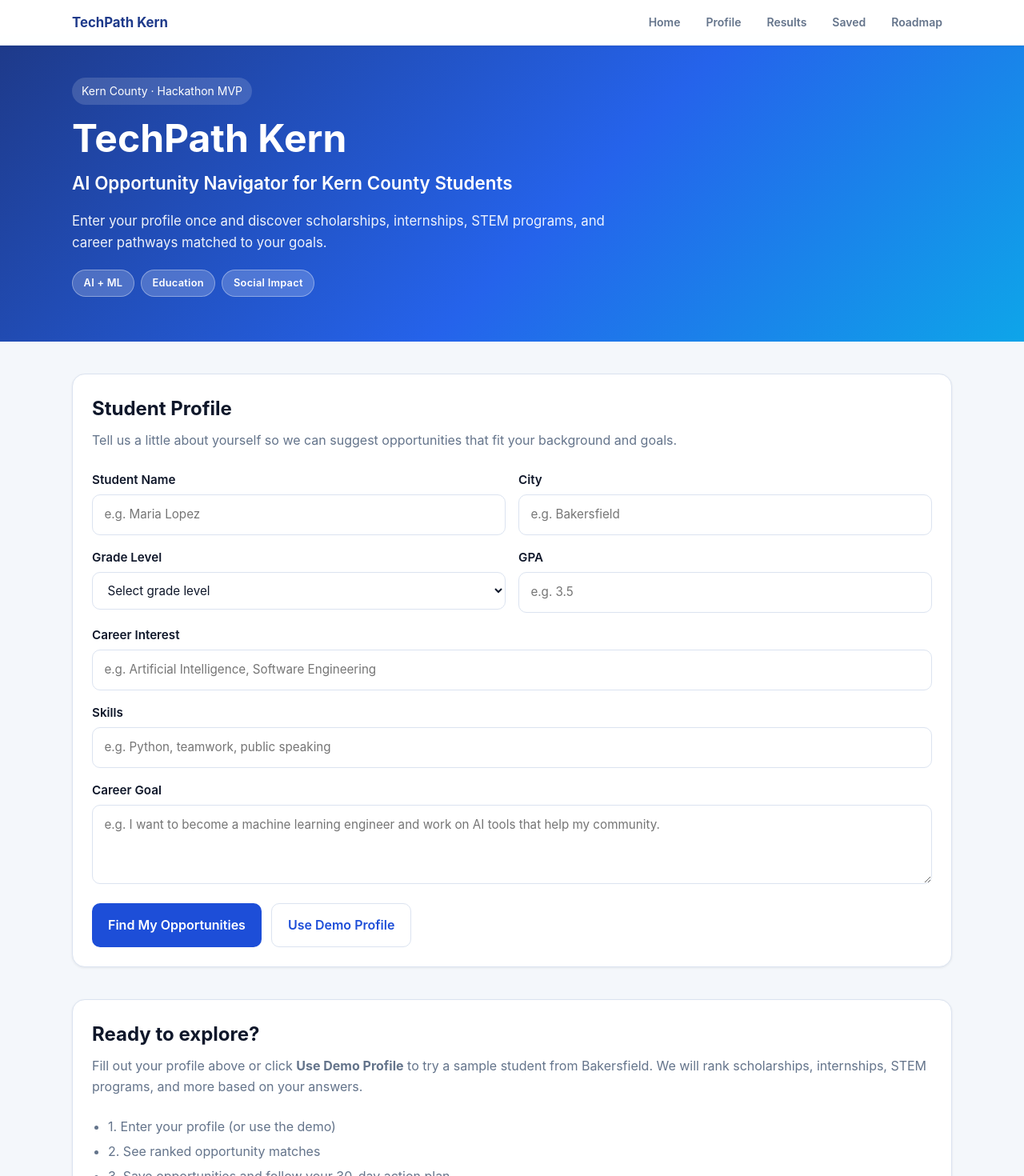
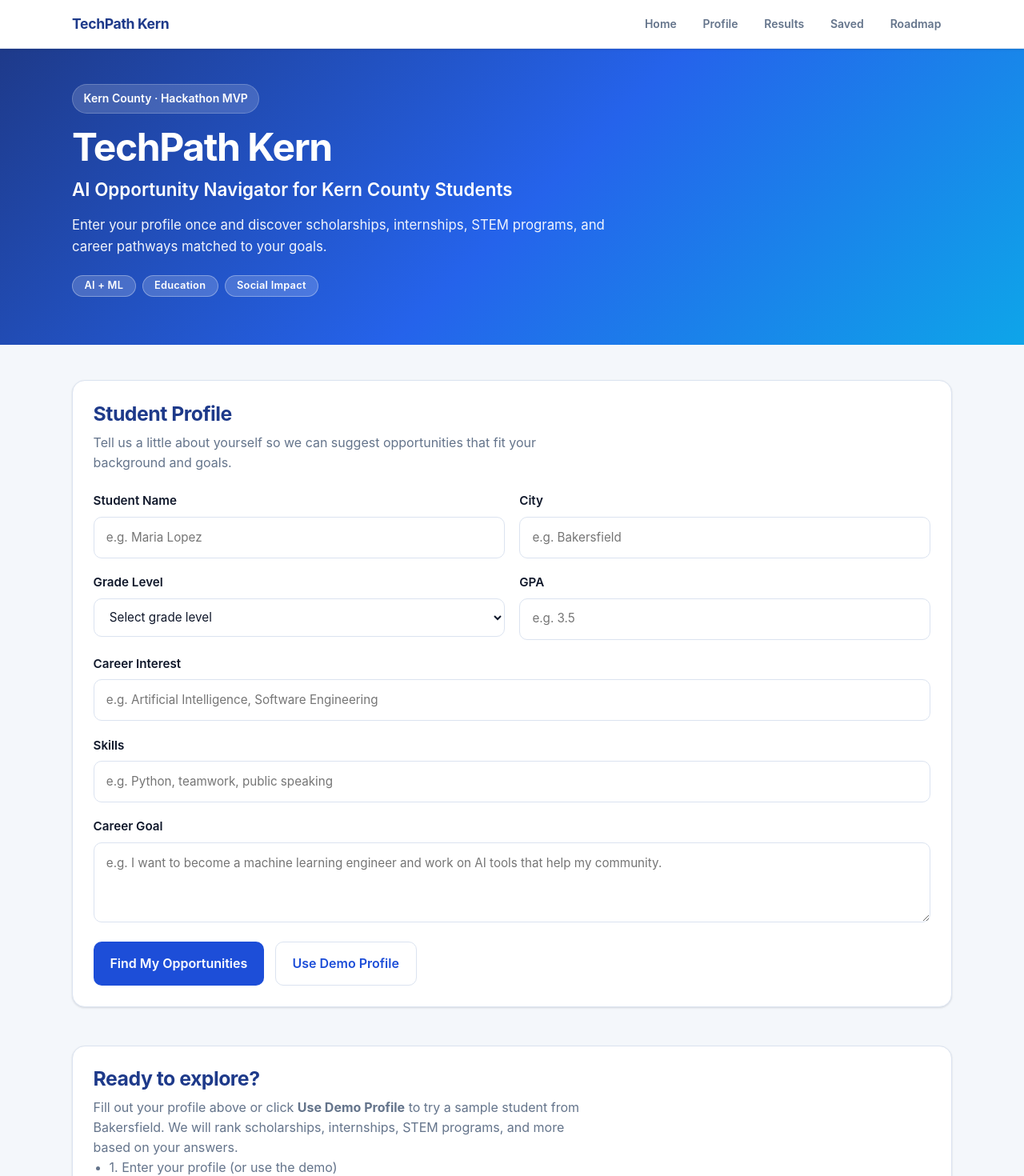
Before and after one commit to JCVB51/techpath-kern, a React (Vite) app: page / in a window 1280 px wide. Shown: the top 1470 px of the page at 80% size. Built offline with nearby package versions, Linux system fonts and the light colour scheme.

Commit message:
Polish final UI styling

```diff
--- a/src/index.css
+++ b/src/index.css
@@ -13,15 +13,20 @@
   --color-text: #0f172a;
   --color-muted: #64748b;
   --color-border: #dbe3f0;
+  --color-border-strong: #c7d4e8;
   --color-high: #15803d;
   --color-high-bg: #dcfce7;
   --color-medium: #b45309;
   --color-medium-bg: #fef3c7;
-  --shadow-sm: 0 1px 3px rgba(15, 23, 42, 0.08);
-  --shadow-md: 0 10px 30px rgba(15, 23, 42, 0.08);
+  --shadow-sm: 0 1px 2px rgba(15, 23, 42, 0.06), 0 1px 3px rgba(15, 23, 42, 0.08);
+  --shadow-md: 0 4px 12px rgba(15, 23, 42, 0.06), 0 8px 24px rgba(15, 23, 42, 0.08);
+  --shadow-card-hover: 0 6px 16px rgba(15, 23, 42, 0.08), 0 12px 28px rgba(29, 78, 216, 0.08);
   --radius: 16px;
+  --radius-sm: 10px;
   --max-width: 1100px;
-  --navbar-height: 3.5rem;
+  --navbar-height: 3.75rem;
+  --transition: 0.18s ease;
+  --focus-ring: 0 0 0 3px rgba(37, 99, 235, 0.28);
 }
 
 html {
@@ -34,7 +39,8 @@ body {
     sans-serif;
   line-height: 1.6;
   color: var(--color-text);
-  background: linear-gradient(180deg, #eef4ff 0%, var(--color-bg) 220px);
+  background: linear-gradient(180deg, #eef4ff 0%, var(--color-bg) 280px);
+  -webkit-font-smoothing: antialiased;
 }
 
 h1,
@@ -54,23 +60,24 @@ p {
 .main-content {
   width: min(calc(100% - 2rem), var(--max-width));
   margin: 0 auto;
-  padding: 2.5rem 0 3.5rem;
+  padding: 2.75rem 0 4rem;
   display: flex;
   flex-direction: column;
-  gap: 2.5rem;
+  gap: 3rem;
   flex: 1;
 }
 
 .page-section {
-  scroll-margin-top: calc(var(--navbar-height) + 1rem);
+  scroll-margin-top: calc(var(--navbar-height) + 1.25rem);
 }
 
+/* —— Navbar —— */
 .navbar {
   position: sticky;
   top: 0;
   z-index: 100;
-  background: rgba(255, 255, 255, 0.95);
-  backdrop-filter: blur(8px);
+  background: rgba(255, 255, 255, 0.97);
+  backdrop-filter: blur(10px);
   border-bottom: 1px solid var(--color-border);
   box-shadow: var(--shadow-sm);
 }
@@ -86,15 +93,23 @@ p {
 }
 
 .navbar__brand {
-  font-size: 1.05rem;
+  font-size: 1.1rem;
   font-weight: 700;
   color: var(--color-primary-dark);
   text-decoration: none;
   white-space: nowrap;
+  letter-spacing: -0.02em;
+  transition: color var(--transition);
 }
 
 .navbar__brand:hover {
   color: var(--color-primary);
+}
+
+.navbar__brand:focus-visible {
+  outline: none;
+  box-shadow: var(--focus-ring);
+  border-radius: 6px;
 }
 
 .navbar__links {
@@ -103,19 +118,19 @@ p {
   padding: 0;
   display: flex;
   flex-wrap: wrap;
-  gap: 0.25rem 0.5rem;
+  gap: 0.35rem;
   justify-content: flex-end;
 }
 
 .navbar__link {
   display: inline-block;
-  padding: 0.4rem 0.75rem;
-  border-radius: 8px;
+  padding: 0.45rem 0.85rem;
+  border-radius: var(--radius-sm);
   font-size: 0.875rem;
   font-weight: 600;
   color: var(--color-muted);
   text-decoration: none;
-  transition: background 0.15s, color 0.15s;
+  transition: background var(--transition), color var(--transition), transform var(--transition);
 }
 
 .navbar__link:hover {
@@ -123,21 +138,48 @@ p {
   color: var(--color-primary);
 }
 
+.navbar__link:active {
+  transform: scale(0.98);
+}
+
+.navbar__link:focus-visible {
+  outline: none;
+  box-shadow: var(--focus-ring);
+  color: var(--color-primary);
+}
+
+/* —— Section headers —— */
 .section-header {
   display: flex;
   justify-content: space-between;
   align-items: flex-start;
-  gap: 1rem;
-  margin-bottom: 1rem;
+  gap: 1.25rem;
+  margin-bottom: 1.25rem;
 }
 
 .section-label {
-  font-size: 0.8rem;
+  font-size: 0.75rem;
   font-weight: 700;
   text-transform: uppercase;
-  letter-spacing: 0.06em;
+  letter-spacing: 0.08em;
   color: var(--color-accent);
-  margin-bottom: 0.35rem;
+  margin-bottom: 0.4rem;
+}
+
+.section-title {
+  font-size: 1.55rem;
+  font-weight: 700;
+  letter-spacing: -0.02em;
+  color: var(--color-primary-dark);
+  line-height: 1.25;
+  margin-bottom: 0.5rem;
+}
+
+.section-subtitle {
+  color: var(--color-muted);
+  line-height: 1.55;
+  margin-bottom: 1.5rem;
+  max-width: 62ch;
 }
 
 .section-subtitle--flush {
@@ -146,27 +188,31 @@ p {
 
 .section-placeholder {
   border-style: dashed;
+  border-color: var(--color-border-strong);
   background: #fafbff;
 }
 
 .saved-opportunities-section {
-  padding-top: 0.5rem;
+  padding-top: 0.25rem;
 }
 
 .saved-opportunities__count {
   flex-shrink: 0;
-  padding: 0.4rem 0.85rem;
+  display: inline-flex;
+  align-items: center;
+  padding: 0.45rem 0.9rem;
   border-radius: 999px;
   background: var(--color-high-bg);
   color: var(--color-high);
   font-size: 0.85rem;
   font-weight: 700;
+  line-height: 1;
 }
 
 .saved-opportunities__filter {
   display: flex;
   flex-direction: column;
-  gap: 0.4rem;
+  gap: 0.45rem;
   font-size: 0.9rem;
   font-weight: 600;
   margin-bottom: 1.25rem;
@@ -175,18 +221,20 @@ p {
 
 .saved-opportunities__filter select {
   width: 100%;
-  padding: 0.65rem 0.75rem;
+  padding: 0.7rem 0.85rem;
   border: 1px solid var(--color-border);
-  border-radius: 10px;
+  border-radius: var(--radius-sm);
   font: inherit;
   font-weight: 400;
   color: var(--color-text);
   background: #fff;
+  transition: border-color var(--transition), box-shadow var(--transition);
 }
 
 .saved-opportunities__filter select:focus {
-  outline: 2px solid rgba(37, 99, 235, 0.25);
+  outline: none;
   border-color: var(--color-primary);
+  box-shadow: var(--focus-ring);
 }
 
 .saved-opportunities__empty--filter {
@@ -194,30 +242,34 @@ p {
 }
 
 .roadmap-source-note {
-  margin-top: 0.75rem;
-  padding: 0.5rem 0.85rem;
-  border-radius: 8px;
+  margin-top: 0.85rem;
+  padding: 0.6rem 1rem;
+  border-radius: var(--radius-sm);
   background: #eff6ff;
+  border: 1px solid #bfdbfe;
   color: var(--color-primary-dark);
   font-size: 0.9rem;
   font-weight: 600;
+  line-height: 1.45;
 }
 
 .saved-opportunities__hint {
-  margin-top: 0.5rem;
+  margin-top: 0.6rem;
   font-size: 0.9rem;
   color: var(--color-primary);
   font-weight: 600;
+  line-height: 1.45;
 }
 
 .roadmap-section {
-  padding-top: 0.5rem;
+  padding-top: 0.25rem;
 }
 
+/* —— Header —— */
 .header {
-  background: linear-gradient(135deg, #1e3a8a 0%, #2563eb 55%, #0ea5e9 100%);
+  background: linear-gradient(135deg, #1e3a8a 0%, #2563eb 52%, #0ea5e9 100%);
   color: white;
-  padding: 2.5rem 1.5rem 3.5rem;
+  padding: 2.75rem 1.5rem 3.75rem;
   scroll-margin-top: var(--navbar-height);
 }
 
@@ -229,29 +281,34 @@ p {
 .header__badge {
   display: inline-block;
   margin-bottom: 1rem;
-  padding: 0.35rem 0.75rem;
+  padding: 0.4rem 0.85rem;
   border-radius: 999px;
-  background: rgba(255, 255, 255, 0.15);
+  background: rgba(255, 255, 255, 0.16);
+  border: 1px solid rgba(255, 255, 255, 0.2);
   font-size: 0.875rem;
+  font-weight: 600;
 }
 
 .header__title {
   font-size: clamp(2rem, 5vw, 3rem);
-  line-height: 1.1;
+  line-height: 1.08;
   margin-bottom: 0.75rem;
+  letter-spacing: -0.03em;
 }
 
 .header__tagline {
   font-size: clamp(1.1rem, 2.5vw, 1.4rem);
   font-weight: 600;
   margin-bottom: 1rem;
+  line-height: 1.35;
 }
 
 .header__description {
   max-width: 680px;
-  color: rgba(255, 255, 255, 0.92);
+  color: rgba(255, 255, 255, 0.93);
   font-size: 1.05rem;
-  margin-bottom: 1.25rem;
+  line-height: 1.6;
+  margin-bottom: 1.35rem;
 }
 
 .header__tracks {
@@ -261,49 +318,61 @@ p {
 }
 
 .header__track {
-  padding: 0.35rem 0.85rem;
+  display: inline-flex;
+  align-items: center;
+  padding: 0.4rem 0.9rem;
   border-radius: 999px;
-  background: rgba(255, 255, 255, 0.2);
-  border: 1px solid rgba(255, 255, 255, 0.35);
+  background: rgba(255, 255, 255, 0.18);
+  border: 1px solid rgba(255, 255, 255, 0.32);
   font-size: 0.8rem;
   font-weight: 600;
   letter-spacing: 0.02em;
+  line-height: 1;
 }
 
+/* —— Cards —— */
 .card {
   background: var(--color-surface);
   border: 1px solid var(--color-border);
   border-radius: var(--radius);
   box-shadow: var(--shadow-sm);
-  padding: 1.5rem;
-  transition: box-shadow 0.15s ease;
+  padding: 1.6rem;
 }
 
-.card:hover {
-  box-shadow: var(--shadow-md);
+.opportunity-card,
+.saved-opportunity,
+.roadmap-step,
+.results-controls.card,
+.results-section__intro.card,
+.saved-opportunities.card,
+.roadmap-card,
+.empty-state {
+  transition: box-shadow var(--transition), border-color var(--transition);
 }
 
-.section-title {
-  font-size: 1.5rem;
-  margin-bottom: 0.5rem;
+.opportunity-card:hover,
+.saved-opportunity:hover,
+.roadmap-step:hover,
+.results-controls.card:hover,
+.results-section__intro.card:hover,
+.saved-opportunities.card:hover,
+.roadmap-card:hover {
+  box-shadow: var(--shadow-card-hover);
+  border-color: var(--color-border-strong);
 }
 
-.section-subtitle {
-  color: var(--color-muted);
-  margin-bottom: 1.5rem;
-}
-
+/* —— Form —— */
 .form-grid {
   display: grid;
   grid-template-columns: repeat(2, minmax(0, 1fr));
-  gap: 1rem;
+  gap: 1.15rem;
   margin-bottom: 1.5rem;
 }
 
 .form-field {
   display: flex;
   flex-direction: column;
-  gap: 0.4rem;
+  gap: 0.45rem;
   font-size: 0.95rem;
   font-weight: 600;
 }
@@ -316,20 +385,22 @@ p {
 .form-field select,
 .form-field textarea {
   width: 100%;
-  padding: 0.75rem 0.9rem;
+  padding: 0.8rem 0.95rem;
   border: 1px solid var(--color-border);
-  border-radius: 10px;
+  border-radius: var(--radius-sm);
   font: inherit;
   font-weight: 400;
   color: var(--color-text);
   background: #fff;
+  transition: border-color var(--transition), box-shadow var(--transition);
 }
 
 .form-field input:focus,
 .form-field select:focus,
 .form-field textarea:focus {
-  outline: 2px solid rgba(37, 99, 235, 0.25);
+  outline: none;
   border-color: var(--color-primary);
+  box-shadow: var(--focus-ring);
 }
 
 .form-field--invalid input,
@@ -342,13 +413,15 @@ p {
   font-size: 0.85rem;
   font-weight: 500;
   color: #b91c1c;
+  line-height: 1.4;
 }
 
 .form-message {
-  padding: 0.75rem 1rem;
-  border-radius: 10px;
+  padding: 0.85rem 1.1rem;
+  border-radius: var(--radius-sm);
   font-size: 0.95rem;
   margin-bottom: 1rem;
+  line-height: 1.45;
 }
 
 .form-message--error {
@@ -361,19 +434,32 @@ p {
   margin: 0;
   padding-left: 1.25rem;
   color: var(--color-muted);
+  line-height: 1.55;
 }
 
 .empty-state__steps li + li {
-  margin-top: 0.35rem;
+  margin-top: 0.4rem;
 }
 
+/* —— Buttons —— */
 .btn {
   border: none;
-  border-radius: 10px;
-  padding: 0.85rem 1.25rem;
+  border-radius: var(--radius-sm);
+  padding: 0.85rem 1.3rem;
   font: inherit;
   font-weight: 600;
   cursor: pointer;
+  transition: background var(--transition), color var(--transition),
+    border-color var(--transition), box-shadow var(--transition), transform var(--transition);
+}
+
+.btn:focus-visible {
+  outline: none;
+  box-shadow: var(--focus-ring);
+}
+
+.btn:active {
+  transform: translateY(1px);
 }
 
 .btn--primary {
@@ -386,7 +472,7 @@ p {
 }
 
 .btn--secondary {
-  background: transparent;
+  background: #fff;
   color: var(--color-primary);
   border: 1px solid var(--color-border);
 }
@@ -415,27 +501,30 @@ p {
 
 .btn--saved:hover {
   background: #bbf7d0;
+  border-color: #4ade80;
 }
 
 .opportunity-card__actions {
   display: flex;
   flex-direction: column;
-  gap: 0.5rem;
+  gap: 0.55rem;
   margin-top: auto;
-  padding-top: 0.5rem;
+  padding-top: 0.65rem;
 }
 
 .opportunity-card__actions .btn {
   width: 100%;
 }
 
+/* —— Saved opportunities —— */
 .saved-opportunities__empty {
-  padding: 1.25rem;
-  border-radius: 12px;
+  padding: 1.5rem;
+  border-radius: var(--radius-sm);
   background: #f8fbff;
-  border: 1px dashed var(--color-border);
+  border: 1px dashed var(--color-border-strong);
   color: var(--color-muted);
   text-align: center;
+  line-height: 1.55;
 }
 
 .saved-opportunities__list {
@@ -444,13 +533,13 @@ p {
   padding: 0;
   display: flex;
   flex-direction: column;
-  gap: 1rem;
+  gap: 1.15rem;
 }
 
 .saved-opportunity {
-  padding: 1.25rem;
+  padding: 1.35rem;
   border: 1px solid var(--color-border);
-  border-radius: 12px;
+  border-radius: var(--radius-sm);
   background: #fafbff;
 }
 
@@ -459,21 +548,23 @@ p {
   justify-content: space-between;
   gap: 1rem;
   align-items: flex-start;
-  margin-bottom: 0.75rem;
+  margin-bottom: 0.85rem;
 }
 
 .saved-opportunity__type {
-  font-size: 0.8rem;
+  font-size: 0.75rem;
   font-weight: 700;
   text-transform: uppercase;
-  letter-spacing: 0.04em;
+  letter-spacing: 0.05em;
   color: var(--color-accent);
-  margin-bottom: 0.25rem;
+  margin-bottom: 0.3rem;
 }
 
 .saved-opportunity__title {
-  font-size: 1.1rem;
-  line-height: 1.3;
+  font-size: 1.12rem;
+  line-height: 1.35;
+  font-weight: 600;
+  color: var(--color-text);
 }
 
 .saved-opportunity__deadline {
@@ -483,85 +574,95 @@ p {
 }
 
 .saved-opportunity__next-action {
-  padding: 0.75rem;
+  padding: 0.85rem;
   margin-bottom: 1rem;
-  border-radius: 10px;
+  border-radius: var(--radius-sm);
   background: #eff6ff;
   border: 1px solid #bfdbfe;
 }
 
 .saved-opportunity__next-action h4 {
   font-size: 0.9rem;
-  margin-bottom: 0.35rem;
+  margin-bottom: 0.4rem;
   color: var(--color-primary-dark);
 }
 
 .saved-opportunity__next-action p {
   color: var(--color-muted);
   font-size: 0.95rem;
+  line-height: 1.5;
 }
 
 .saved-opportunity__checklist h4 {
   font-size: 0.95rem;
-  margin-bottom: 0.35rem;
+  margin-bottom: 0.4rem;
+  color: var(--color-text);
 }
 
 .form-actions {
   display: flex;
   flex-wrap: wrap;
-  gap: 0.75rem;
+  gap: 0.85rem;
 }
 
+/* —— Results —— */
 .results-section {
   display: flex;
   flex-direction: column;
-  gap: 1.5rem;
+  gap: 1.75rem;
 }
 
 .results-controls__title {
-  font-size: 1.1rem;
-  margin-bottom: 0.35rem;
+  font-size: 1.12rem;
+  font-weight: 700;
+  color: var(--color-primary-dark);
+  margin-bottom: 0.4rem;
 }
 
 .results-controls__hint {
   color: var(--color-muted);
   font-size: 0.9rem;
-  margin-bottom: 1rem;
+  margin-bottom: 1.15rem;
+  line-height: 1.5;
 }
 
 .results-controls__grid {
   display: grid;
   grid-template-columns: repeat(auto-fit, minmax(200px, 1fr));
-  gap: 1rem;
+  gap: 1.1rem;
 }
 
 .results-controls__field {
   display: flex;
   flex-direction: column;
-  gap: 0.4rem;
+  gap: 0.45rem;
   font-size: 0.9rem;
   font-weight: 600;
 }
 
 .results-controls__field select {
   width: 100%;
-  padding: 0.65rem 0.75rem;
+  padding: 0.7rem 0.85rem;
   border: 1px solid var(--color-border);
-  border-radius: 10px;
+  border-radius: var(--radius-sm);
   font: inherit;
   font-weight: 400;
   color: var(--color-text);
   background: #fff;
+  transition: border-color var(--transition), box-shadow var(--transition);
 }
 
 .results-controls__field select:focus {
-  outline: 2px solid rgba(37, 99, 235, 0.25);
+  outline: none;
   border-color: var(--color-primary);
+  box-shadow: var(--focus-ring);
 }
 
 .results-section__empty {
   text-align: center;
   color: var(--color-muted);
+  padding: 1.5rem;
+  line-height: 1.55;
 }
 
 .results-section__empty p {
@@ -571,17 +672,20 @@ p {
 .results-summary {
   display: flex;
   flex-wrap: wrap;
-  gap: 0.5rem;
-  margin-bottom: 1rem;
+  gap: 0.55rem;
+  margin-bottom: 1.15rem;
 }
 
 .results-summary__item {
-  padding: 0.35rem 0.75rem;
+  display: inline-flex;
+  align-items: center;
+  padding: 0.4rem 0.8rem;
   border-radius: 999px;
   background: #f1f5f9;
   color: var(--color-text);
   font-size: 0.85rem;
   font-weight: 600;
+  line-height: 1;
 }
 
 .results-summary__item--high {
@@ -597,36 +701,40 @@ p {
 .profile-summary {
   display: flex;
   flex-wrap: wrap;
-  gap: 0.75rem;
+  gap: 0.65rem;
 }
 
 .profile-summary span {
-  padding: 0.4rem 0.75rem;
+  display: inline-flex;
+  align-items: center;
+  padding: 0.45rem 0.8rem;
   border-radius: 999px;
   background: #eff6ff;
   color: var(--color-primary-dark);
   font-size: 0.875rem;
   font-weight: 600;
+  line-height: 1.2;
 }
 
 .profile-summary__goal {
   flex-basis: 100%;
-  border-radius: 10px !important;
+  border-radius: var(--radius-sm) !important;
   font-weight: 500 !important;
-  line-height: 1.4;
+  line-height: 1.45;
+  padding: 0.65rem 0.85rem !important;
 }
 
 .opportunity-grid {
   display: grid;
   grid-template-columns: repeat(auto-fit, minmax(280px, 1fr));
-  gap: 1rem;
+  gap: 1.15rem;
 }
 
 .opportunity-card {
   background: var(--color-surface);
   border: 1px solid var(--color-border);
   border-radius: var(--radius);
-  padding: 1.25rem;
+  padding: 1.35rem;
   box-shadow: var(--shadow-sm);
   display: flex;
   flex-direction: column;
@@ -641,61 +749,69 @@ p {
 }
 
 .opportunity-card__rank {
+  font-size: 0.72rem;
+  font-weight: 700;
+  text-transform: uppercase;
+  letter-spacing: 0.05em;
+  color: var(--color-muted);
+  margin-bottom: 0.3rem;
+}
+
+.opportunity-card__type {
   font-size: 0.75rem;
   font-weight: 700;
   text-transform: uppercase;
-  letter-spacing: 0.04em;
-  color: var(--color-muted);
-  margin-bottom: 0.25rem;
-}
-
-.opportunity-card__type {
-  font-size: 0.8rem;
-  font-weight: 700;
-  text-transform: uppercase;
-  letter-spacing: 0.04em;
+  letter-spacing: 0.05em;
   color: var(--color-accent);
   margin-bottom: 0.35rem;
 }
 
 .opportunity-card__title {
   font-size: 1.15rem;
-  line-height: 1.3;
+  line-height: 1.35;
+  font-weight: 600;
+  color: var(--color-text);
 }
 
 .opportunity-card__match {
   display: flex;
   flex-direction: column;
   align-items: flex-end;
-  gap: 0.35rem;
+  gap: 0.4rem;
   flex-shrink: 0;
+  text-align: right;
 }
 
 .opportunity-card__location,
 .opportunity-card__deadline {
   color: var(--color-muted);
   font-size: 0.95rem;
+  line-height: 1.45;
 }
 
 .match-score {
-  font-size: 0.8rem;
+  font-size: 0.78rem;
   font-weight: 600;
   color: var(--color-muted);
+  line-height: 1;
 }
 
 .opportunity-card__section h4 {
   font-size: 0.95rem;
-  margin-bottom: 0.35rem;
+  font-weight: 600;
+  margin-bottom: 0.4rem;
+  color: var(--color-text);
 }
 
 .opportunity-card__section p {
   color: var(--color-muted);
   font-size: 0.95rem;
+  line-height: 1.5;
 }
 
 .opportunity-card__section--highlight {
-  padding: 0.75rem;
-  border-radius: 10px;
+  padding: 0.85rem;
+  border-radius: var(--radius-sm);
   background: #f0fdf4;
   border: 1px solid #bbf7d0;
 }
@@ -705,8 +821,8 @@ p {
 }
 
 .opportunity-card__section--tips {
-  padding: 0.75rem;
-  border-radius: 10px;
+  padding: 0.85rem;
+  border-radius: var(--radius-sm);
   background: #fffbeb;
   border: 1px solid #fde68a;
 }
@@ -725,12 +841,17 @@ p {
 }
 
 .match-badge {
+  display: inline-flex;
+  align-items: center;
+  justify-content: center;
   flex-shrink: 0;
-  padding: 0.35rem 0.65rem;
+  padding: 0.38rem 0.7rem;
   border-radius: 999px;
-  font-size: 0.75rem;
+  font-size: 0.72rem;
   font-weight: 700;
   white-space: nowrap;
+  line-height: 1;
+  letter-spacing: 0.02em;
 }
 
 .match-badge--excellent {
@@ -753,12 +874,13 @@ p {
   color: #475569;
 }
 
+/* —— Roadmap —— */
 .roadmap-step__header {
   display: flex;
   align-items: center;
-  gap: 0.75rem;
+  gap: 0.85rem;
   margin-bottom: 1rem;
-  padding-bottom: 0.75rem;
+  padding-bottom: 0.85rem;
   border-bottom: 1px solid var(--color-border);
 }
 
@@ -766,20 +888,21 @@ p {
   display: flex;
   align-items: center;
   justify-content: center;
-  width: 2.25rem;
-  height: 2.25rem;
+  width: 2.35rem;
+  height: 2.35rem;
   border-radius: 50%;
   background: var(--color-primary);
   color: white;
   font-size: 1rem;
   font-weight: 700;
   flex-shrink: 0;
+  box-shadow: 0 2px 6px rgba(29, 78, 216, 0.25);
 }
 
 .roadmap-step__theme {
   font-size: 0.9rem;
   color: var(--color-muted);
-  margin-top: 0.15rem;
+  margin-top: 0.2rem;
 }
 
 .roadmap-step__steps {
@@ -788,12 +911,12 @@ p {
   padding: 0;
   display: flex;
   flex-direction: column;
-  gap: 0.75rem;
+  gap: 0.85rem;
 }
 
 .roadmap-step__item {
   display: flex;
-  gap: 0.75rem;
+  gap: 0.85rem;
   align-items: flex-start;
 }
 
@@ -801,26 +924,27 @@ p {
   display: flex;
   align-items: center;
   justify-content: center;
-  width: 1.5rem;
-  height: 1.5rem;
+  width: 1.55rem;
+  height: 1.55rem;
   border-radius: 50%;
   background: #dbeafe;
   color: var(--color-primary-dark);
   font-size: 0.75rem;
   font-weight: 700;
   flex-shrink: 0;
-  margin-top: 0.15rem;
+  margin-top: 0.2rem;
 }
 
 .checklist {
   margin: 0;
-  padding-left: 1.2rem;
+  padding-left: 1.25rem;
   color: var(--color-muted);
   font-size: 0.95rem;
+  line-height: 1.5;
 }
 
 .checklist li + li {
-  margin-top: 0.35rem;
+  margin-top: 0.4rem;
 }
 
 .roadmap-list {
@@ -828,13 +952,13 @@ p {
   margin: 0;
   padding: 0;
   display: grid;
-  gap: 1rem;
+  gap: 1.15rem;
 }
 
 .roadmap-step {
-  padding: 1rem;
+  padding: 1.15rem;
   border: 1px solid var(--color-border);
-  border-radius: 12px;
+  border-radius: var(--radius-sm);
   background: #f8fbff;
 }
 
@@ -847,58 +971,76 @@ p {
 
 .roadmap-step__title {
   font-size: 1.05rem;
+  font-weight: 600;
   margin-bottom: 0.35rem;
+  color: var(--color-text);
 }
 
 .roadmap-step__description {
   color: var(--color-muted);
   font-size: 0.95rem;
+  line-height: 1.5;
 }
 
+/* —— Footer —— */
 .footer {
   text-align: center;
-  padding: 1.5rem;
+  padding: 1.75rem 1.5rem;
   color: var(--color-muted);
   font-size: 0.9rem;
   border-top: 1px solid var(--color-border);
-  background: rgba(255, 255, 255, 0.7);
+  background: rgba(255, 255, 255, 0.85);
+  backdrop-filter: blur(6px);
 }
 
+/* —— Mobile —— */
 @media (max-width: 720px) {
   .form-grid {
     grid-template-columns: 1fr;
   }
 
   .header {
-    padding: 2rem 1rem 2.5rem;
+    padding: 2.25rem 1rem 2.75rem;
   }
 
   .main-content {
-    width: min(calc(100% - 1rem), var(--max-width));
-    padding-top: 1.5rem;
-    gap: 2rem;
+    width: min(calc(100% - 1.25rem), var(--max-width));
+    padding: 1.75rem 0 3rem;
+    gap: 2.25rem;
+  }
+
+  .card {
+    padding: 1.35rem;
   }
 
   .navbar__inner {
-    width: min(calc(100% - 1rem), var(--max-width));
+    width: min(calc(100% - 1.25rem), var(--max-width));
     flex-direction: column;
     align-items: stretch;
-    padding: 0.65rem 0;
+    padding: 0.7rem 0;
+    min-height: auto;
   }
 
   .navbar__links {
     justify-content: flex-start;
     overflow-x: auto;
     flex-wrap: nowrap;
-    padding-bottom: 0.15rem;
+    padding-bottom: 0.2rem;
+    -webkit-overflow-scrolling: touch;
   }
 
   .navbar__link {
     white-space: nowrap;
+    flex-shrink: 0;
   }
 
   .section-header {
     flex-direction: column;
+    gap: 0.75rem;
+  }
+
+  .section-title {
+    font-size: 1.35rem;
   }
 
   .saved-opportunities__filter {
@@ -907,6 +1049,11 @@ p {
 
   .opportunity-card__header {
     flex-direction: column;
+  }
+
+  .opportunity-card__match {
+    align-items: flex-start;
+    text-align: left;
   }
 
   .saved-opportunity__header {
@@ -926,6 +1073,10 @@ p {
   }
 
   .header__tracks {
-    gap: 0.4rem;
+    gap: 0.45rem;
+  }
+
+  .opportunity-grid {
+    gap: 1rem;
   }
 }
```
